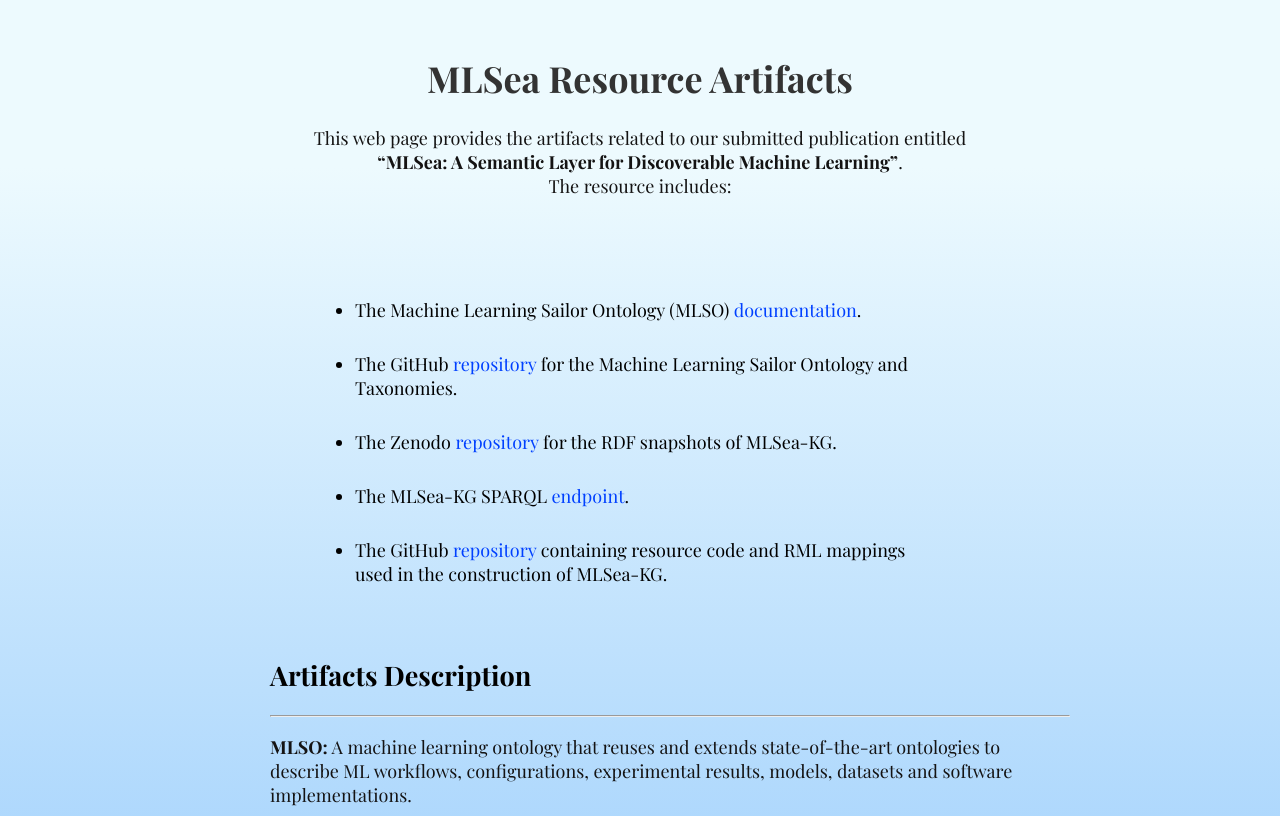
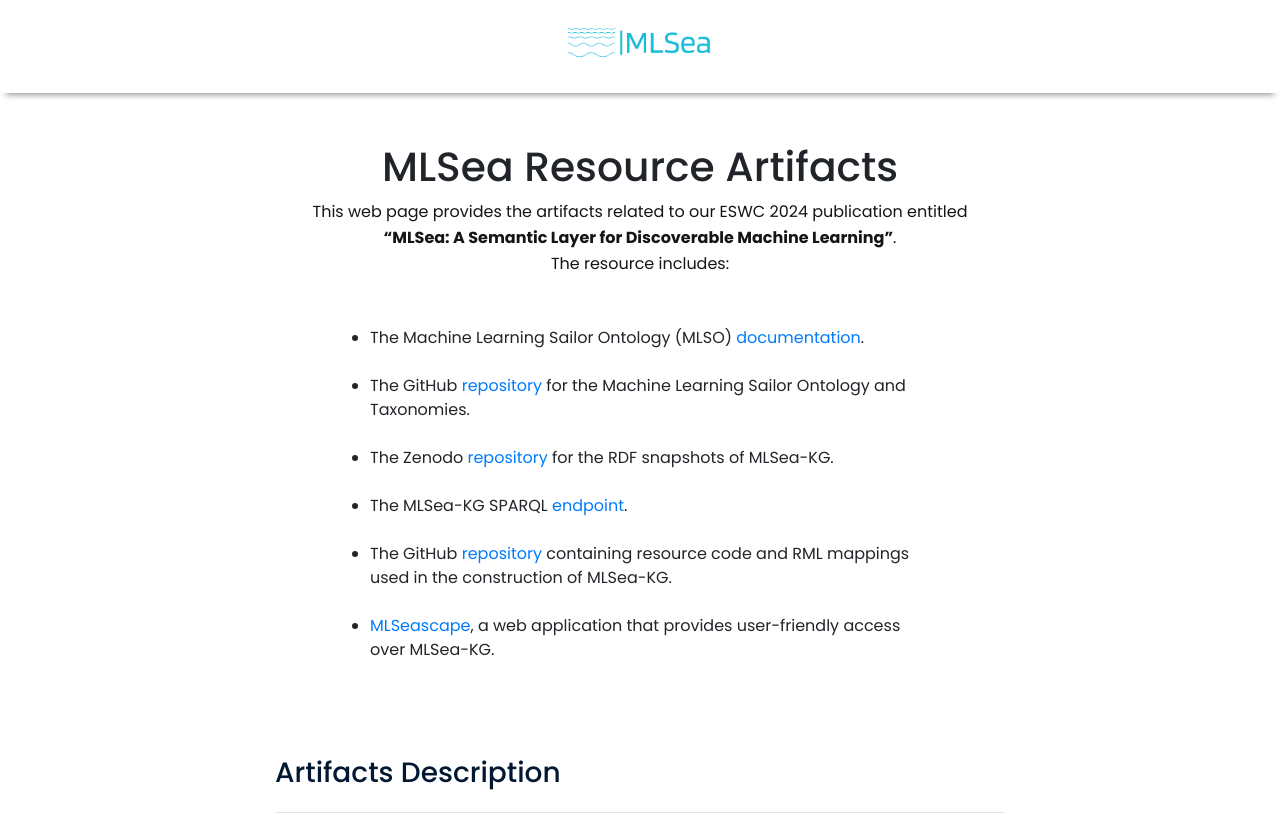
Before and after one commit to dtai-kg/MLSea-KGC, a plain HTML site: page index.html in a window 1280 px wide. Shown: the top 816 px of the page. Drawn offline with nearby package versions, Linux system fonts and the light colour scheme.

Commit message:
change website style

```diff
--- a/index.html
+++ b/index.html
@@ -3,42 +3,77 @@
 <head>
   <meta charset="UTF-8">
   <meta name="viewport" content="width=device-width, initial-scale=1.0">
+  <title>MLSea</title>
+
+  <!-- FAVICON -->
   <link rel="icon" type="image/png" href="images/dtai.ico">
-    <link rel="stylesheet" href="https://fonts.googleapis.com/css?family=Playfair+Display:400,700&display=swap">
-    <title>MLSea</title>
+
+  <!-- Bootstrap CSS -->
+  <link href="https://stackpath.bootstrapcdn.com/bootstrap/4.5.2/css/bootstrap.min.css" rel="stylesheet">
+
+  <!-- Link Swiper's CSS -->
+  <link rel="stylesheet" href="https://unpkg.com/swiper/swiper-bundle.min.css">
+
+  <!-- Custom File's Link -->
   <link rel="stylesheet" href="style.css">
+
 </head>
-<body>
-    <header>
-    <h1>MLSea Resource Artifacts</h1>
-    <p>This web page provides the artifacts related to our submitted publication
+
+<body data-bs-spy="scroll" data-bs-target=".navbar" data-bs-offset="100">
+
+  <!-- Navbar section -->
+  <header class="header_wrapper">
+    <nav class="navbar navbar-expand-lg">
+        <div class="container">
+            <a class="navbar-brand mx-auto" href="./index.html">
+                <img src="images/mlsea-logo-transparent.png"  alt="logo">
+            </a>
+
+        </div>
+    </nav>
+  </header>
+  <!-- Navbar section exit -->
+
+<!-- Categories section -->
+<section id="categories">
+    <div class="container-fluid">
+        <div class="row">
+            <div class="col-sm-12 section-title text-center mb-5">
+                <h2>MLSea Resource Artifacts</h2>
+                <p>This web page provides the artifacts related to our ESWC 2024 publication
                     entitled <br> <b>“MLSea: A Semantic Layer for Discoverable Machine Learning”</b>.<br>
                     The resource includes:</p>
-    </header>
-    <br>
+            </div>
+        </div>
 
-    <div class="content-container">
-    <div class="list-container">
-
+        <div class="container">
+            <div class="row">
+                <div class="col-md-6 offset-md-3">
                     <ul>
                         <li>The Machine Learning Sailor Ontology (MLSO) <a href="https://w3id.org/mlso" target="_blank">documentation</a>.
-            </li>
+                        </li><br>
                         <li>The GitHub <a href="https://github.com/dtai-kg/MLSO" target="_blank">repository</a> for the Machine Learning Sailor Ontology and Taxonomies.
-            </li>
+                        </li><br>
                         <li>The Zenodo <a href="https://zenodo.org/doi/10.5281/zenodo.10287349" target="_blank">repository</a> for the RDF snapshots of MLSea-KG.
-            </li>
+                        </li><br>
                         <li>The MLSea-KG SPARQL <a href="http://w3id.org/mlsea-kg" target="_blank">endpoint</a>.
-            </li>
+                        </li><br>
                         <li>The GitHub <a href="https://github.com/dtai-kg/MLSea-Discover" target="_blank">repository</a> containing resource code and RML mappings used in
                             the construction of MLSea-KG.
-            </li>
+                        </li><br>
+                        <li><a href="http://w3id.org/mlseascape" target="_blank">MLSeascape</a>, a web application that provides user-friendly access over MLSea-KG.
+                        </li><br>
                     </ul>
                 </div>
+            </div>
+        </div>
+        <br><br>
 
+        <div class="container">
+            <div class="row">
+                <div class="col-md-8 offset-md-2">
 
-    <div class="text-container">
-
-        <h2>Artifacts Description</h2>
+                    <h3>Artifacts Description</h3>
                     <hr>
                     <p><b>MLSO:</b> A machine learning ontology that reuses and extends
                         state-of-the-art ontologies to describe ML workflows, configurations, experimental results,
@@ -63,17 +98,35 @@
                             <img src="images/kgc.jpg" alt="Description of the figure">
                             <figcaption>Figure 2: MLSea-KG Construction Process Overview.</figcaption>
                         </figure>
-
-
+                </div>
+            </div>
+        </div>
 
 
     </div>
+</section>
+
+
+<!-- Footer Section Start-->
+<br><br><br>
+<section id="footer" class="footer_wrapper mt-3 mt-md-0 pb-0">
+    <div class="container pb-3">
+        <div class="row">
+            <div class="col-lg-12 text-center text-lg-center">
+                <p>Developed by Ioannis Dasoulas, DTAI Lab, KU Leuven</p>
+            </div>
         </div>
 
-      <!--
+    </div>
 
+</section>
+<!-- Footer section exit -->
 
--->
+  <!-- Bootstrap JS and jQuery (optional, for Bootstrap's JavaScript plugins) -->
+  <script src="https://code.jquery.com/jquery-3.5.1.slim.min.js"></script>
+  <script src="https://cdn.jsdelivr.net/npm/@popperjs/core@2.5.4/dist/umd/popper.min.js"></script>
+  <script src="https://stackpath.bootstrapcdn.com/bootstrap/4.5.2/js/bootstrap.min.js"></script>
+  <script src="index.js"></script>
 
 </body>
 </html>
--- /dev/null
+++ b/index.js
@@ -0,0 +1,18 @@
+// Header Scroll
+let nav = document.querySelector(".navbar");
+window.onscroll = function () {
+    if (document.documentElement.scrollTop > 50) {
+        nav.classList.add("header-scrolled");
+    } else {
+        nav.classList.remove("header-scrolled");
+    }
+}
+
+// nav hide
+let navBar = document.querySelectorAll(".nav-link");
+let navCollapse = document.querySelector(".navbar-collapse.collapse");
+navBar.forEach(function (a) {
+    a.addEventListener("click", function () {
+        navCollapse.classList.remove("show");
+    })
+})
--- a/style.css
+++ b/style.css
@@ -1,26 +1,159 @@
-body {
-    background: linear-gradient(to bottom, #edfafe 10%, #5dacfb );
-    text-align: center;
-    font-size: large;
-    padding: 10px;
+/* 1 General */
+@import url('https://fonts.googleapis.com/css2?family=Poppins:wght@100;200;300;400;500;600;700;800;900&display=swap');
+
+* {
+    box-sizing: border-box;
     margin: 0;
-    font-family: 'Playfair Display', serif;
-    min-height: 100vh;
+    padding: 0;
 }
 
-header {
-    color: #fff;
-    padding: 20px;
-    text-align: center;
+:root {
+    /* Background Color */
+    --primary-color: #021832;
+    --bg-color: #f4f4f4;
+    --bg-white: #fff;
+    --bg-black: rgb(0, 0, 0);
+
+    /* Text Style */
+    --primary-font: "Poppins", sans-serif;
+    --secondary-font: "Poppins", sans-serif;
+    --primary-text: #021832;
+    --secondary-text: rgb(31, 179, 228);
+    --result-title-text: rgb(20, 180, 233);
+    --text-white: #fff;
+    --text-black: #151515;
+    --text-gray: #e4e4e4;
+}
+
+body {
+    font-family: var(--primary-font);
+    background-color: var(--bg-white);
+}
+
+a {
+    text-decoration: none;
+}
+
+::-webkit-scrollbar {
+    width: .375rem;
+}
+
+::-webkit-scrollbar-track {
+    background: var(--secondary-color);
+}
+
+::-webkit-scrollbar-thumb {
+    background: var(--primary-color);
+}
+
+section {
+    padding: 3.125rem 0;
+}
+
+h1 {
+    font-size: 3.75rem;
+    line-height: 4.25rem;
+    font-weight: 700;
+    color: var(--text-white);
+    margin-bottom: 1.25rem;
+    text-transform: uppercase;
+    font-family: var(--secondary-font);
+}
+
+h2{
+    font-size: 2.55rem;
+}
+
+h3 {
+    margin-bottom: 0.175rem;
+    line-height: 2.875rem;
+    /* font-weight: 700; */
+    font-size: 1.75rem;
+    color: var(--primary-text);
+    font-family: var(--secondary-font);
+}
+
+h3 span, h5 span {
+    color: var(--secondary-text);
+}
+
+h5 {
+    font-size: 1.5rem;
+    line-height: 1;
+    color: var(--result-title-text);
+    margin-bottom: .9375rem;
+    font-weight: 500;
+    font-family: var(--secondary-font);
+
+}
+
+h6 {
+    font-size: .875rem;
+    color: var(--primary-text);
+    margin-bottom: .9375rem;
+    text-transform: uppercase;
+    font-weight: 300;
+    font-family: var(--secondary-font);
+}
+
+p {
+    font-size: 1rem;
+    color: var(--text-black);
+    line-height: 1.625rem;
+}
+
+.section-title:after {
+    content: "";
+    /*background-image: url('../img/title.webp');*/
+    background-position: center center;
+    background-repeat: no-repeat;
+    display: block;
+    margin-top: -0.9375rem;
+    height: .1;
+}
+
+/* 2 Navbar */
+.header_wrapper .navbar {
+    padding: .01rem 0;
+    background-color: var(--bg-white);
+    -webkit-box-shadow: 0 .5rem .375rem -0.375rem rgb(0 0 0 / 40%);
+    box-shadow: 0 .5rem .375rem -0.375rem rgb(0 0 0 / 40%);
+    -webkit-transition: background 0s ease-in-out 0s, margin-top 0s ease-in-out 0s, opacity 0s ease-in-out 0s;
+    transition: background 0s ease-in-out 0s, margin-top 0s ease-in-out 0s, opacity 0s ease-in-out 0s;
+}
+
+.navbar.header-scrolled {
+    position: fixed;
+    top: 0;
+    left: 0;
+    width: 100%;
+    z-index: 999;
+    background-color: rgba(255, 255, 255, .85);
+    -webkit-animation: 500ms ease-in-out 0s normal none 1 running fadeInDown;
+    animation: 500ms ease-in-out 0s normal none 1 running fadeInDown;
+}
+
+.navbar-brand img {
+    max-width: 150px;
+    height: auto;
+    margin: 0;
   }
 
-.list-container {
-    display: inline-block;
-    text-align: left;
-    margin: 10px 10px 10px 20px;
-    max-width: 600px;
-    width: 100%;
+
+@keyframes fadeInDown {
+    0% {
+        top: -30%;
+    }
+
+    50% {
+        top: -15%;
+    }
+
+    100% {
+        top: 0;
+    }
 }
+
 
 .text-container {
     display: inline-block;
@@ -28,42 +161,6 @@
     margin: 10px 10px 10px 30px;
     max-width: 900px;
     width: 100%;
-}
-
-.content-container {
-    max-width: 800px; /* Adjust the maximum width based on your design */
-    margin: 0 auto;
-  }
-
-h1 {
-    color: #333;
-}
-
-p {
-    color: rgb(20, 19, 19);
-}
-
-ul {
-    padding: 0;
-}
-
-ul ul {
-    margin-left: 40px;
-}
-
-
-li {
-    margin: 10px;
-    padding: 10px 10px 10px 0px;
-}
-
-a {
-    color: #0040ff;
-    text-decoration: none;
-}
-
-a:hover {
-    text-decoration: underline;
 }
 
 figure {
@@ -83,3 +180,37 @@
     margin-top: 10px;
     color: rgb(68, 68, 68);
   }
+
+
+
+
+
+
+/* Footer */
+.footer_wrapper {
+    background-color: var(--secondary-text);
+}
+
+.footer_wrapper h5,
+.footer_wrapper h6 {
+    color: var(--text-white);
+    margin-bottom: 0.25rem;
+}
+
+.footer_wrapper ul li {
+    margin-bottom: .1rem;
+    list-style: none;
+}
+
+.footer_wrapper .contact-info li a{
+    color: var(--secondary-color)
+}
+
+.footer_wrapper .link-widget li a,
+.footer_wrapper p, .footer_wrapper a {
+    color: var(--text-white);
+    font-size: .875rem;
+    position: relative;
+    -webkit-transition: all 0.3s ease-out 0s;
+    transition: all 0.3s ease-out 0s;
+}
```
Also changed, not shown: images/mlsea-logo-transparent.png (added). Lines whose indentation alone changed are shown as unchanged.
